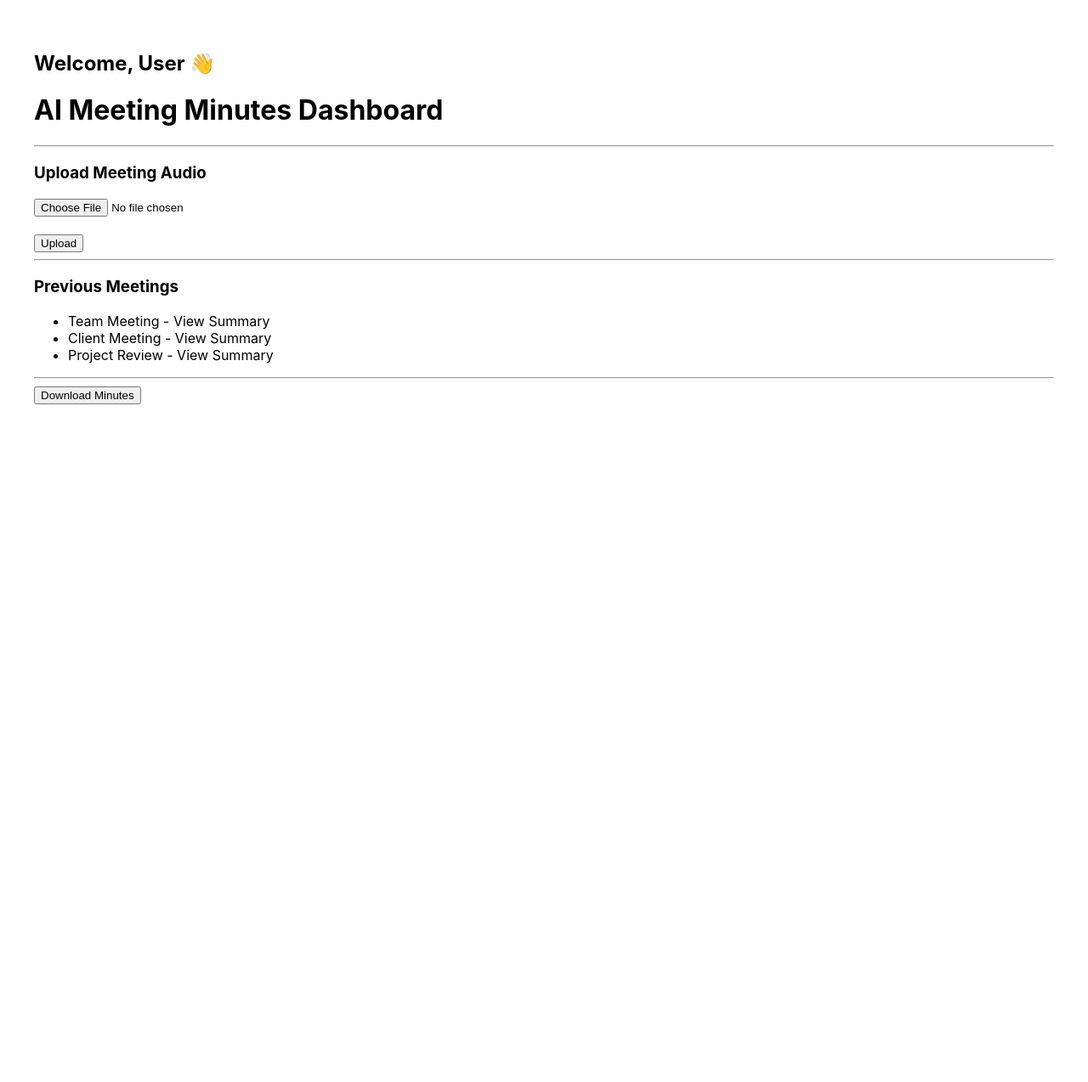
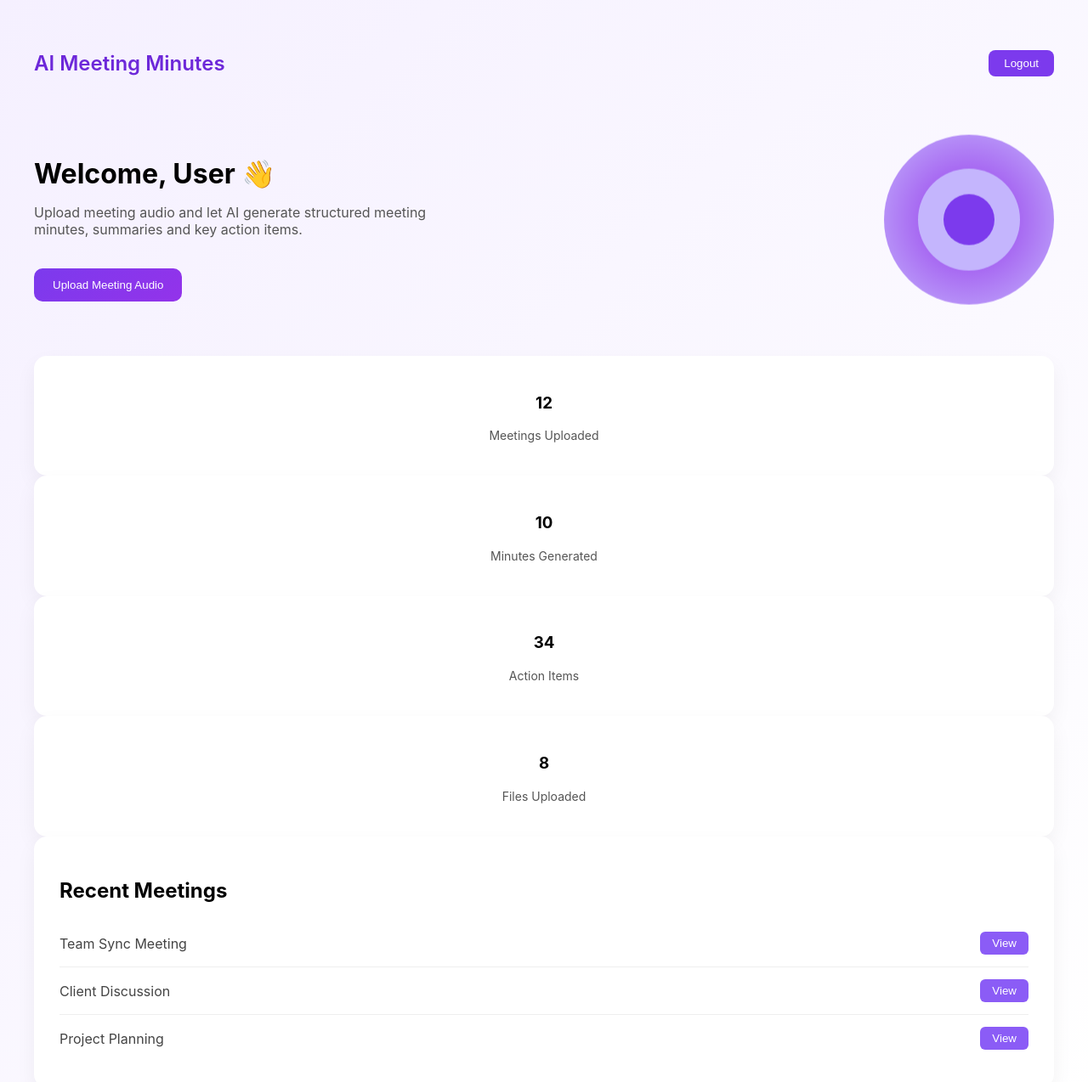
Before and after one commit to vishalmotionwork-lang/MeetPilotAI, a React (Create React App) app in the folder frontend/: page /dashboard in a window 1280 px wide. Shown: the top 1274 px of the page at 85% size. Before the commit the page ends 800 px from the top, so only its background shows below. Built offline with nearby package versions, Linux system fonts and the light colour scheme.

Commit message:
dashboard page

```diff
--- a/frontend/public/index.html
+++ b/frontend/public/index.html
@@ -5,6 +5,9 @@
     <link rel="icon" href="%PUBLIC_URL%/favicon.ico" />
     <meta name="viewport" content="width=device-width, initial-scale=1" />
     <meta name="theme-color" content="#000000" />
+
+    <!-- Google Font (ADD THIS LINE) -->
+    <link href="https://fonts.googleapis.com/css2?family=Poppins:wght@300;400;600&display=swap" rel="stylesheet">
     <meta
       name="description"
       content="Web site created using create-react-app"
--- a/frontend/src/index.css
+++ b/frontend/src/index.css
@@ -1,8 +1,11 @@
 body {
   margin: 0;
-  font-family: -apple-system, BlinkMacSystemFont, 'Segoe UI', 'Roboto', 'Oxygen',
-    'Ubuntu', 'Cantarell', 'Fira Sans', 'Droid Sans', 'Helvetica Neue',
-    sans-serif;
+  font-family: "Poppins", -apple-system, BlinkMacSystemFont, 'Segoe UI',
+    'Roboto', 'Oxygen', 'Ubuntu', 'Cantarell', 'Fira Sans',
+    'Droid Sans', 'Helvetica Neue', sans-serif;
+
+  background: #f8f5ff;
+
   -webkit-font-smoothing: antialiased;
   -moz-osx-font-smoothing: grayscale;
 }
--- /dev/null
+++ b/frontend/src/pages/Dashboard.css
@@ -0,0 +1,212 @@
+.dashboard{
+  min-height:100vh;
+  padding:40px;
+  background:linear-gradient(135deg,#f5f0ff,#ffffff);
+  font-family:-apple-system,BlinkMacSystemFont,'Segoe UI','Roboto',sans-serif;
+}
+
+/* NAVBAR */
+
+.navbar{
+  display:flex;
+  justify-content:space-between;
+  align-items:center;
+  margin-bottom:50px;
+}
+
+.logo{
+  color:#6d28d9;
+  font-weight:600;
+}
+
+.logout{
+  background:#7c3aed;
+  color:white;
+  border:none;
+  padding:8px 18px;
+  border-radius:8px;
+  cursor:pointer;
+  transition:0.3s;
+}
+
+.logout:hover{
+  opacity:0.9;
+}
+
+/* HERO SECTION */
+
+.hero{
+  display:flex;
+  justify-content:space-between;
+  align-items:center;
+  margin-bottom:60px;
+}
+
+.hero-text{
+  max-width:500px;
+}
+
+.hero-text h1{
+  margin-bottom:10px;
+}
+
+.hero-text p{
+  color:#555;
+}
+
+.primary-btn{
+  margin-top:20px;
+  padding:12px 22px;
+  border:none;
+  border-radius:10px;
+  background:linear-gradient(135deg,#7c3aed,#9333ea);
+  color:white;
+  cursor:pointer;
+  font-weight:500;
+  transition:0.3s;
+}
+
+.primary-btn:hover{
+  transform:translateY(-2px);
+}
+
+/* AI Illustration */
+
+.hero-illustration{
+  position:relative;
+  width:200px;
+  height:200px;
+}
+
+.circle{
+  position:absolute;
+  border-radius:50%;
+  animation:float 6s ease-in-out infinite;
+}
+
+.big{
+  width:200px;
+  height:200px;
+  background:radial-gradient(#9333ea,#c4b5fd);
+}
+
+.medium{
+  width:120px;
+  height:120px;
+  background:#c4b5fd;
+  top:40px;
+  left:40px;
+}
+
+.small{
+  width:60px;
+  height:60px;
+  background:#7c3aed;
+  top:70px;
+  left:70px;
+}
+
+/* DASHBOARD STATS */
+
+.stats{
+  display:grid;
+  grid-template-columns:repeat(auto-fit,minmax(200px,1fr));
+  gap:25px;
+  margin-bottom:60px;
+}
+
+.stat-card{
+  padding:25px;
+  border-radius:15px;
+  background:white;
+  box-shadow:0 10px 25px rgba(0,0,0,0.05);
+  text-align:center;
+  transition:0.3s;
+}
+
+.stat-card:hover{
+  transform:translateY(-6px);
+}
+
+.stat-card h2{
+  font-size:30px;
+  color:#7c3aed;
+  margin-bottom:5px;
+}
+
+.stat-card p{
+  color:#555;
+  font-size:14px;
+}
+
+/* RECENT MEETINGS */
+
+.recent{
+  background:white;
+  padding:30px;
+  border-radius:15px;
+  box-shadow:0 10px 25px rgba(0,0,0,0.05);
+}
+
+.recent h2{
+  margin-bottom:20px;
+}
+
+.meeting{
+  display:flex;
+  justify-content:space-between;
+  align-items:center;
+  padding:14px 0;
+  border-bottom:1px solid #eee;
+}
+
+.meeting:last-child{
+  border-bottom:none;
+}
+
+.meeting span{
+  color:#444;
+}
+
+.meeting button{
+  background:#8b5cf6;
+  color:white;
+  border:none;
+  padding:6px 14px;
+  border-radius:6px;
+  cursor:pointer;
+  transition:0.3s;
+}
+
+.meeting button:hover{
+  opacity:0.9;
+}
+
+/* FLOAT ANIMATION */
+
+@keyframes float{
+  0%{transform:translateY(0px)}
+  50%{transform:translateY(-12px)}
+  100%{transform:translateY(0px)}
+}
+
+/* RESPONSIVE */
+
+@media (max-width:768px){
+
+.hero{
+  flex-direction:column;
+  gap:30px;
+}
+
+.hero-illustration{
+  width:150px;
+  height:150px;
+}
+
+.big{
+  width:150px;
+  height:150px;
+}
+
+}
--- a/frontend/src/pages/Dashboard.js
+++ b/frontend/src/pages/Dashboard.js
@@ -1,36 +1,90 @@
 import React from "react";
+import "./Dashboard.css";
 
 function Dashboard() {
 
   const username = "User";
 
   return (
-    <div style={{ padding: "40px" }}>
-      <h2>Welcome, {username} 👋</h2>
+    <div className="dashboard">
 
-      <h1>AI Meeting Minutes Dashboard</h1>
+      {/* Navbar */}
+      <div className="navbar">
+        <h2 className="logo">AI Meeting Minutes</h2>
+        <button className="logout">Logout</button>
+      </div>
 
-      <hr />
+      {/* Hero Section */}
+      <div className="hero">
 
-      <h3>Upload Meeting Audio</h3>
-      <input type="file" />
-      <br />
-      <br />
-      <button>Upload</button>
+        <div className="hero-text">
+          <h1>Welcome, {username} 👋</h1>
+          <p>
+            Upload meeting audio and let AI generate structured
+            meeting minutes, summaries and key action items.
+          </p>
 
-      <hr />
+          <button className="primary-btn">
+            Upload Meeting Audio
+          </button>
+        </div>
 
-      <h3>Previous Meetings</h3>
+        {/* AI Illustration */}
+        <div className="hero-illustration">
+          <div className="circle big"></div>
+          <div className="circle medium"></div>
+          <div className="circle small"></div>
+        </div>
 
-      <ul>
-        <li>Team Meeting - View Summary</li>
-        <li>Client Meeting - View Summary</li>
-        <li>Project Review - View Summary</li>
-      </ul>
+      </div>
 
-      <hr />
+      {/* Features */}
+      <div className="stats-container">
 
-      <button>Download Minutes</button>
+       <div className="stat-card">
+        <h3>12</h3>
+        <p>Meetings Uploaded</p>
+       </div>
+
+       <div className="stat-card">
+        <h3>10</h3>
+        <p>Minutes Generated</p>
+       </div>
+
+       <div className="stat-card">
+         <h3>34</h3>
+         <p>Action Items</p>
+       </div>
+
+       <div className="stat-card">
+         <h3>8</h3>
+         <p>Files Uploaded</p>
+       </div>
+
+      </div>
+
+      {/* Recent Meetings */}
+      <div className="recent">
+
+        <h2>Recent Meetings</h2>
+
+        <div className="meeting">
+          <span>Team Sync Meeting</span>
+          <button>View</button>
+        </div>
+
+        <div className="meeting">
+          <span>Client Discussion</span>
+          <button>View</button>
+        </div>
+
+        <div className="meeting">
+          <span>Project Planning</span>
+          <button>View</button>
+        </div>
+
+      </div>
+
     </div>
   );
 }
```
